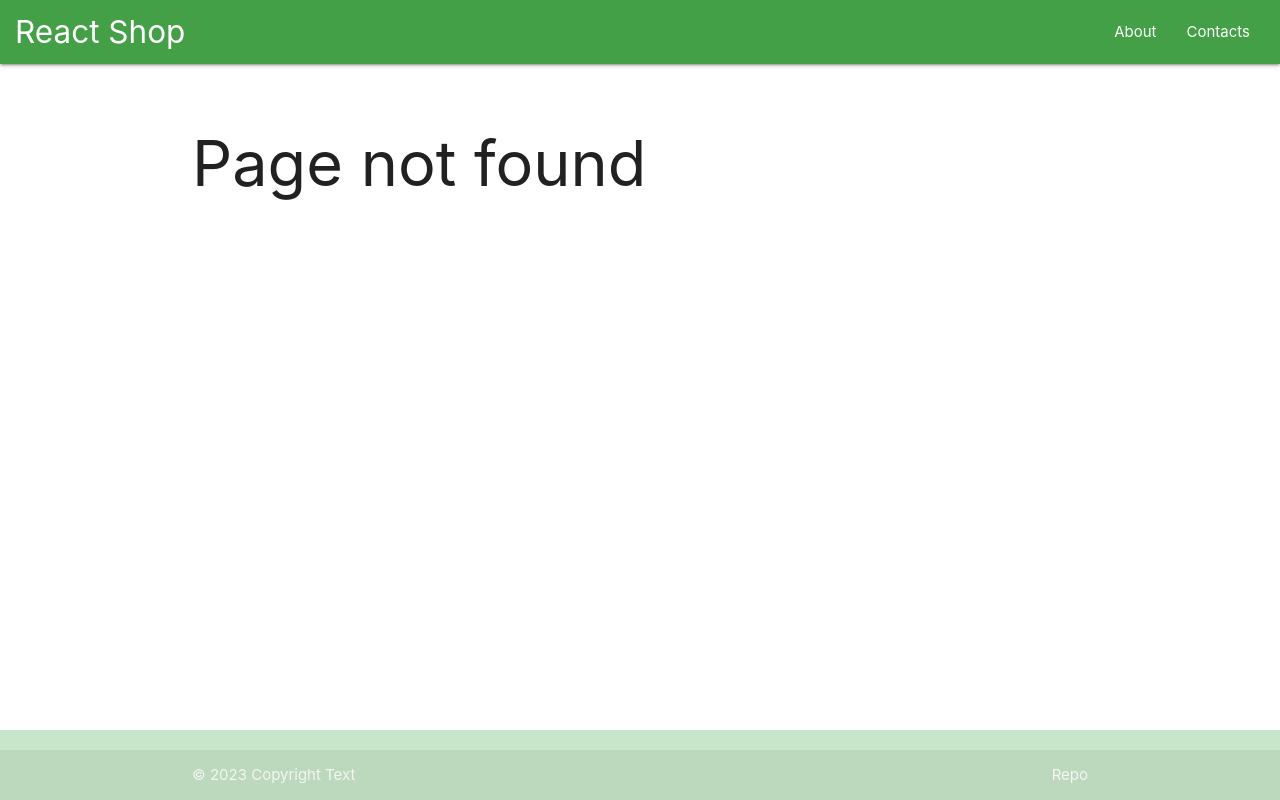
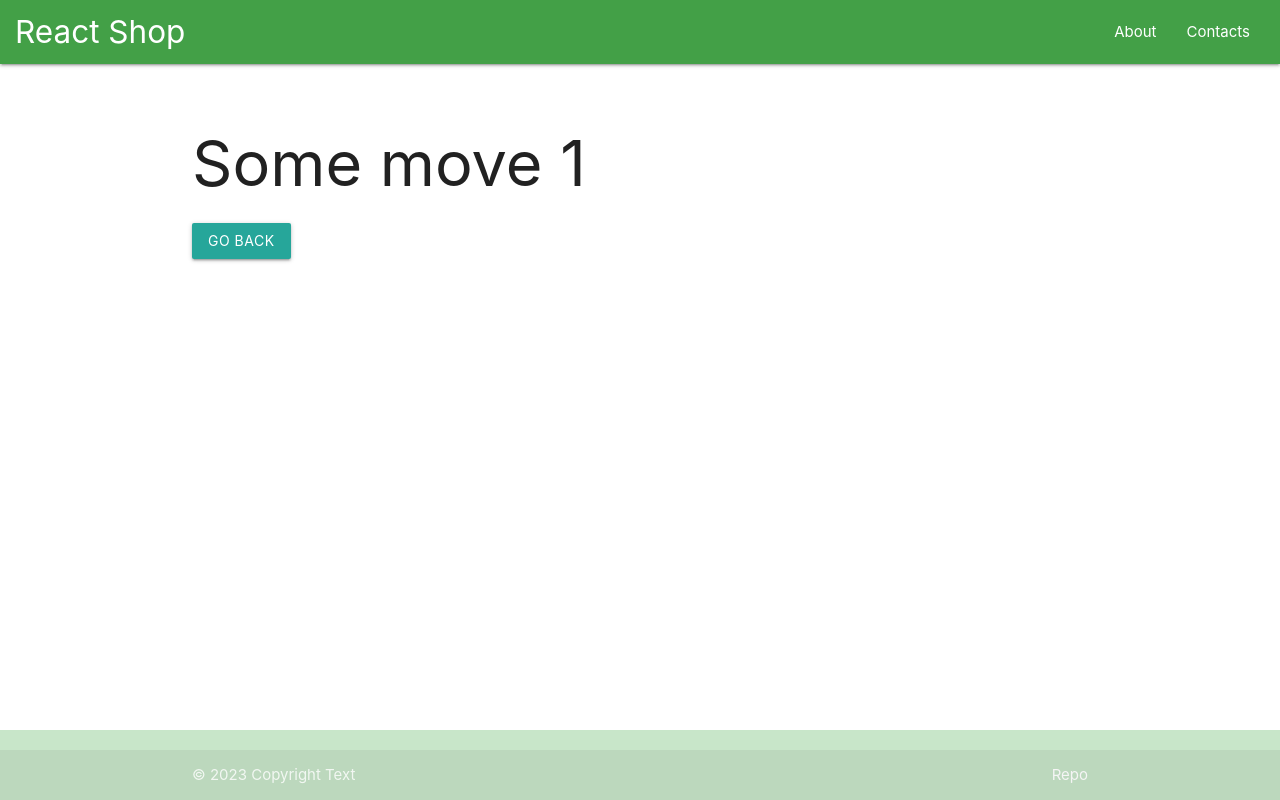
Before and after one commit to AlexManBow/food-first, a React (Create React App) app: page /movies/1 in a window 1280 px wide. Before the commit this address had no page. Built offline with nearby package versions, Linux system fonts and the light colour scheme.

Commit message:
10.005 «Хуки» useParams(), useHistory()

```diff
--- a/src/App.js
+++ b/src/App.js
@@ -5,6 +5,7 @@
 import { Home } from './pages/Home'
 import { About } from './pages/About'
 import { Contact } from './pages/Contact'
+import { Movie } from './pages/Movie'
 import { NotFound } from './pages/NotFound'
 
 function App() {
@@ -16,6 +17,7 @@
 					<Route exact path='/' component={Home} />
 					<Route path='/about' component={About} />
 					<Route path='/contacts' component={Contact} />
+					<Route path='/movies/:title' component={Movie} />
 					<Route component={NotFound} />
 				</Switch>
 			</main>
--- /dev/null
+++ b/src/pages/Movie.jsx
@@ -0,0 +1,16 @@
+import { useParams, useHistory } from 'react-router-dom'
+
+function Movie() {
+	const { title } = useParams()
+	const { goBack } = useHistory()
+	return (
+		<>
+			<h1>Some move {title}</h1>
+			<button className='btn' onClick={goBack}>
+				Go back
+			</button>
+		</>
+	)
+}
+
+export { Movie }
```
